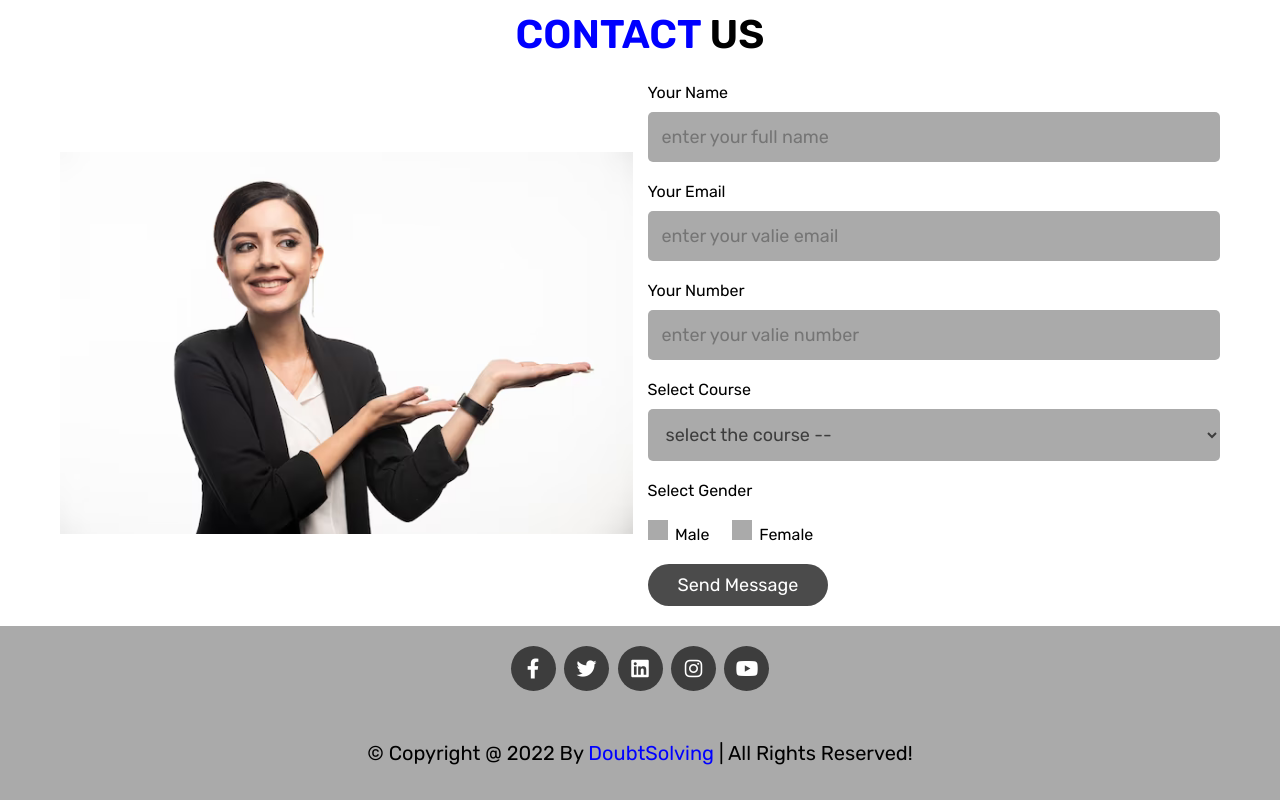
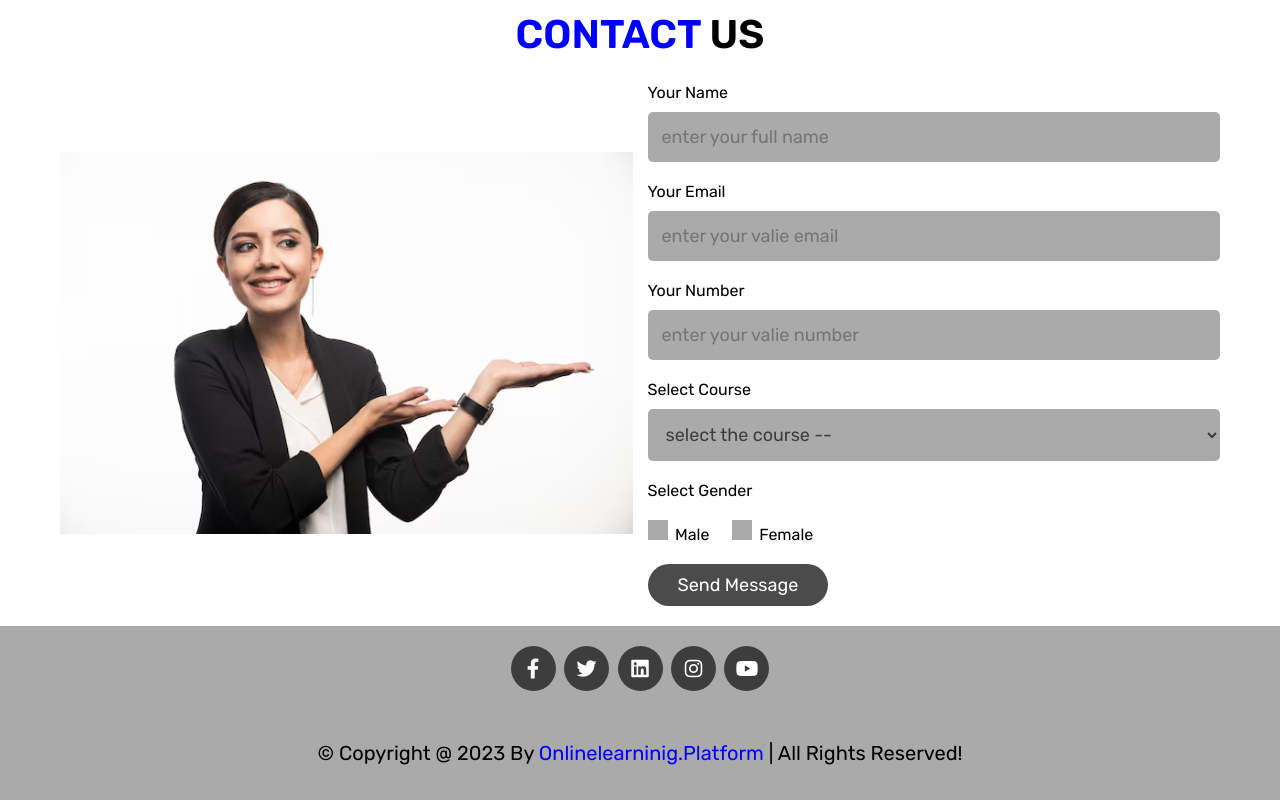
Before and after one commit to pyadav12/onlineEP.github.io, a plain HTML site: page index.html in a window 1280 px wide. Shown: the part 1599-2399 px from the top of the page. Drawn offline with nearby package versions, Linux system fonts and the light colour scheme.

Commit message:
Update index.html

```diff
--- a/index.html
+++ b/index.html
@@ -253,7 +253,7 @@
          <a href="#" class="fab fa-youtube"></a>
       </div>
 
-      <div class="credit">&copy; copyright @ 2022 by <span>DoubtSolving</span> | all rights reserved!</div>
+      <div class="credit">&copy; copyright @ 2023 by <span>Onlinelearninig.platform</span> | all rights reserved!</div>
 
    </section>
 
```
